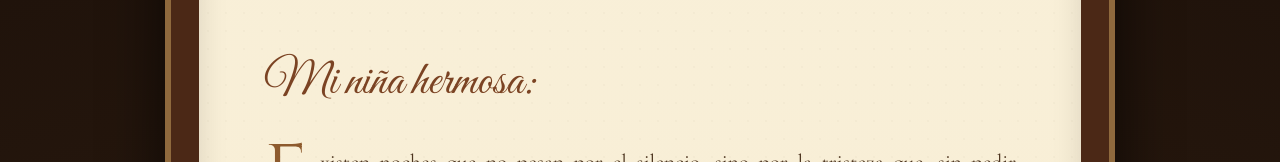
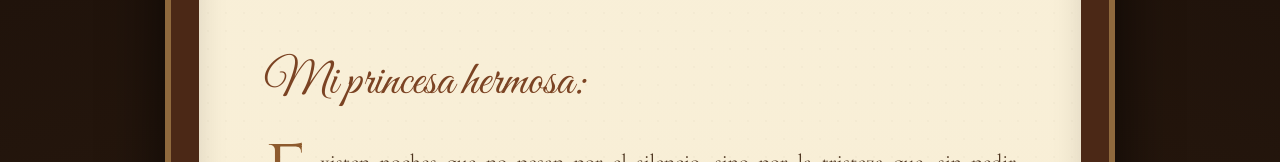
Before and after one commit to j8753741-eng/Mi-rcoles-8-de-julio-del-2026---carta-cap-IV-, a plain HTML site: page index.html in a window 1280 px wide. Shown: the part 461-623 px from the top of the page. Drawn offline with nearby package versions, Linux system fonts and the light colour scheme.

Commit message:
Change greeting text from 'niña' to 'princesa'

```diff
--- a/index.html
+++ b/index.html
@@ -365,7 +365,7 @@ text-align:center;
 
 <div class="greeting">
 
-Mi niña hermosa:
+Mi princesa hermosa:
 
 </div>
 
```
